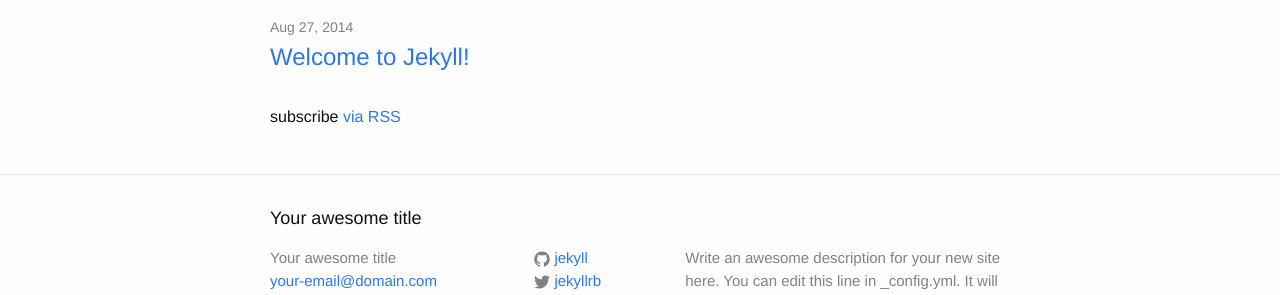
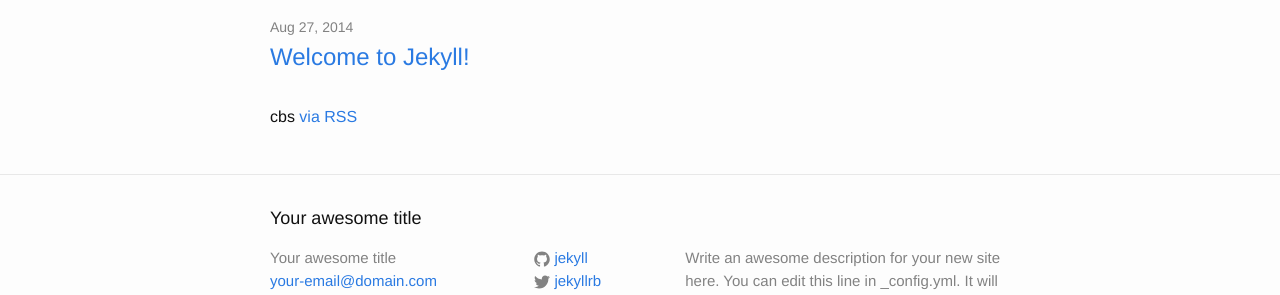
Before and after one commit to agooddream/agooddream.github.io, a Jekyll site: the page built from index.html, in a window 1280 px wide. Shown: the part 122-417 px from the top of the page. Built offline with Jekyll 4.4.1, drawn with Linux system fonts in a browser that asks for light colours.

Commit message:
Update index.html

```diff
--- a/index.html
+++ b/index.html
@@ -18,6 +18,6 @@
     {% endfor %}
   </ul>
 
-  <p class="rss-subscribe">subscribe <a href="{{ "/feed.xml" | prepend: site.baseurl }}">via RSS</a></p>
+  <p class="rss-subscribe">cbs <a href="{{ "/feed.xml" | prepend: site.baseurl }}">via RSS</a></p>
 
 </div>
```
